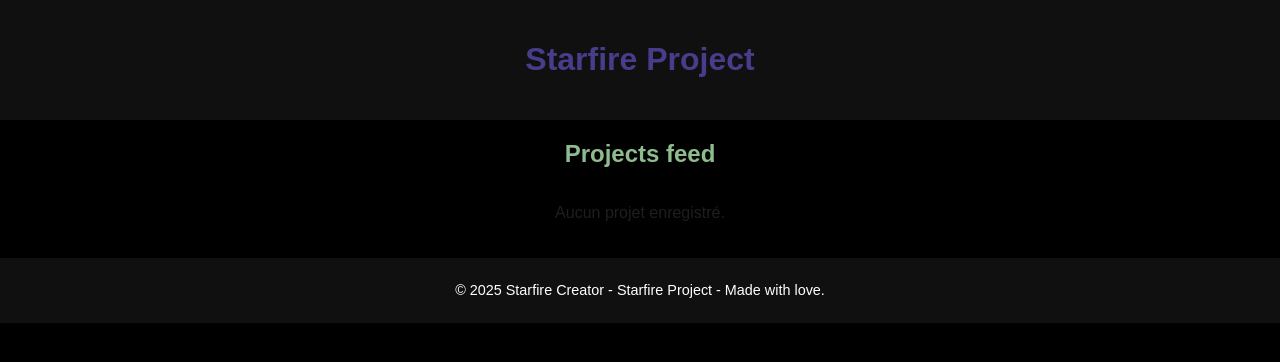
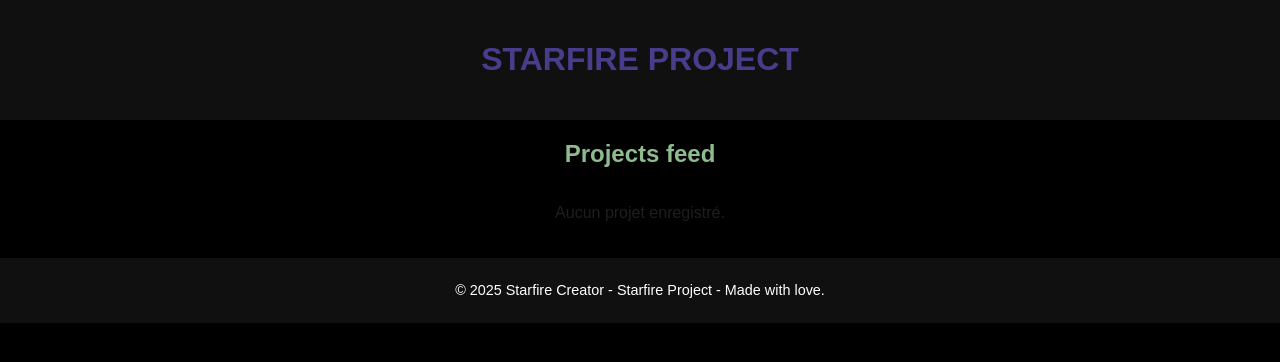
Before and after one commit to MimiLKT/Starfire-creation, a plain HTML site: page recap.html/feed.html/index.html in a window 1280 px wide. Drawn offline with Linux system fonts and the light colour scheme.

Commit message:
Update index.html

```diff
--- a/recap.html/feed.html/index.html
+++ b/recap.html/feed.html/index.html
@@ -8,7 +8,7 @@
 </head>
 <body>
     <header>
-        <h1>Starfire Project</h1>
+        <h1>STARFIRE PROJECT</h1>
 
     </header>
     <h2>Projects feed</h2>
```
